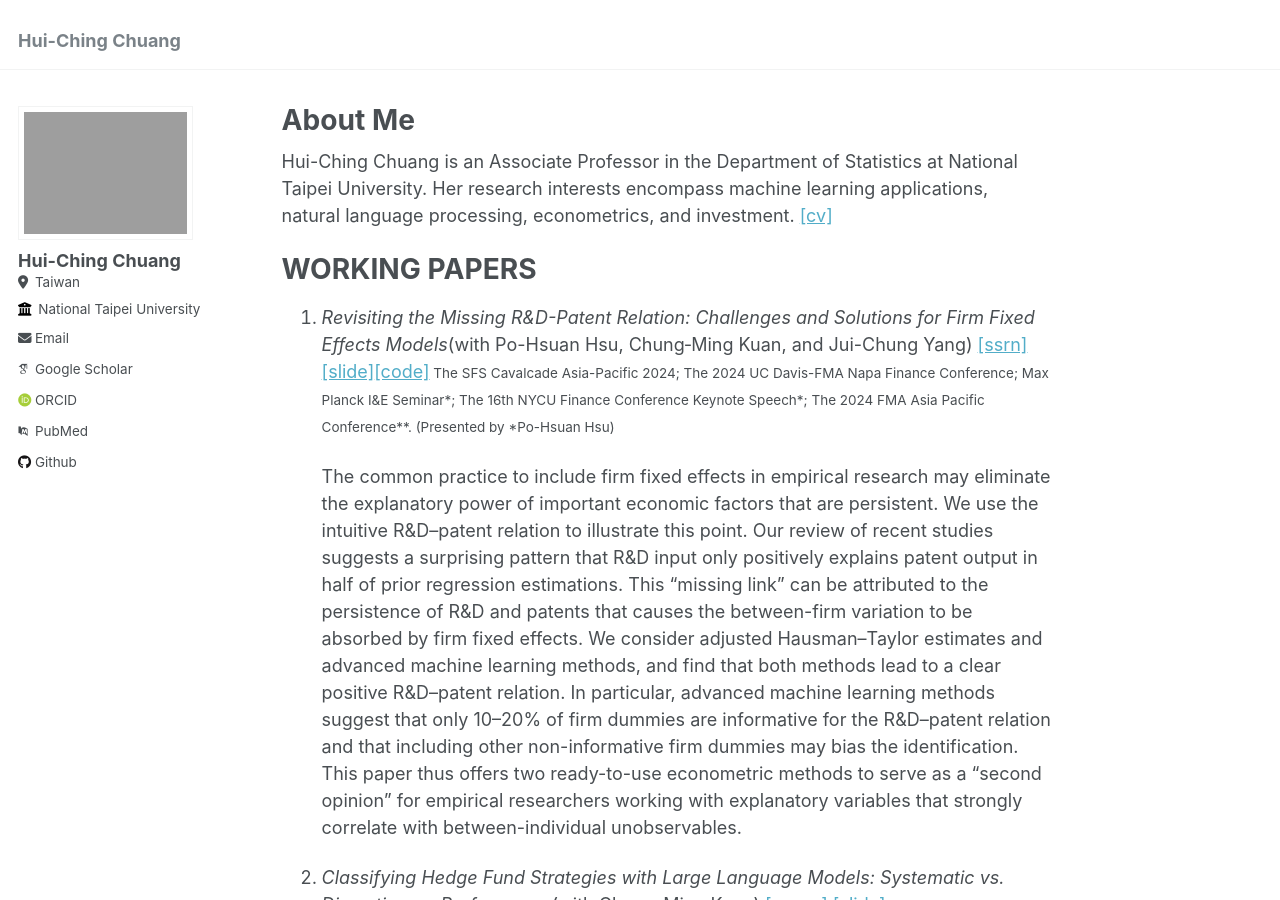
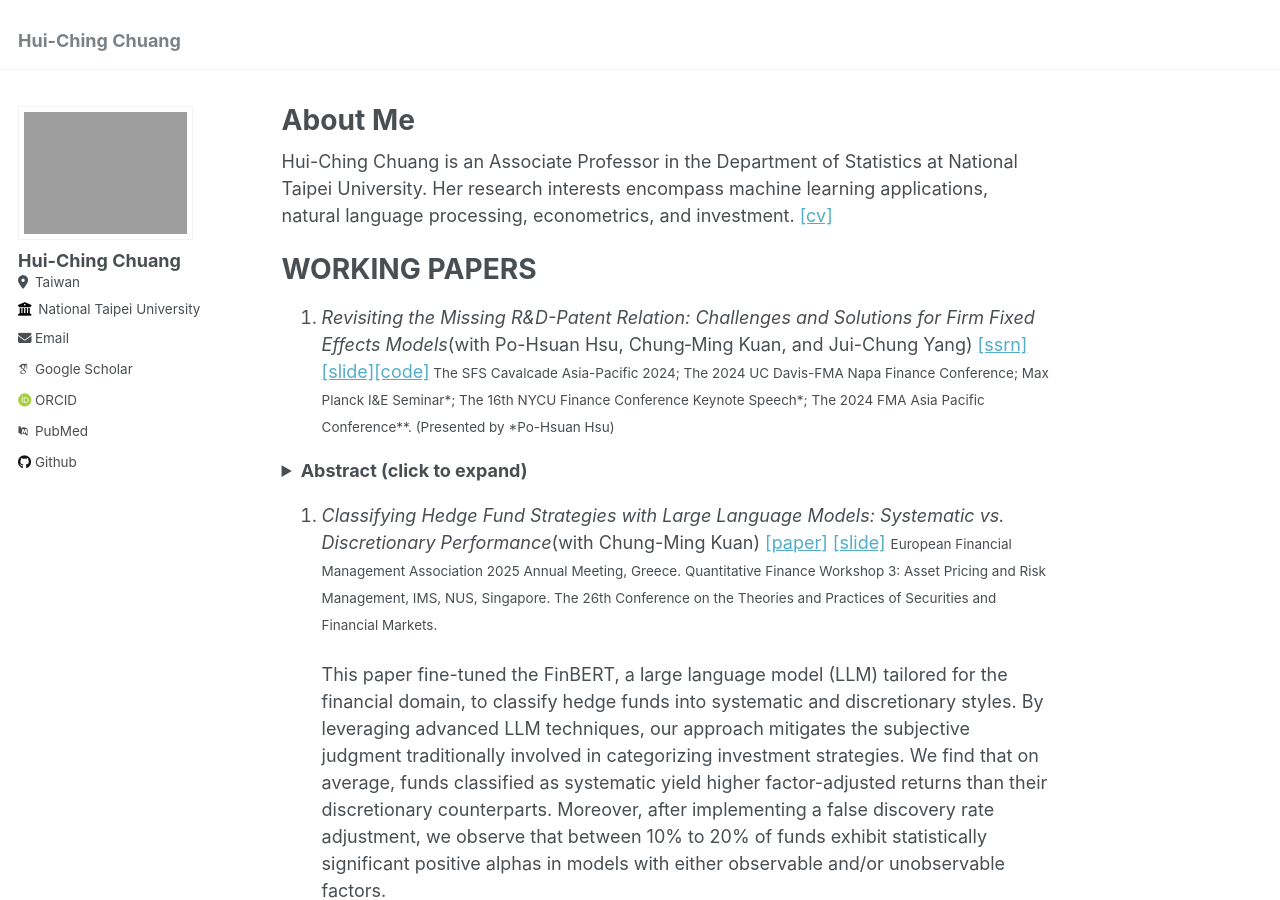
Before and after one commit to hcchuang/hcchuang.github.io, a Jekyll site: the page built from _pages/about.md, in a window 1280 px wide and 900 px high. Built offline with Jekyll 4.4.1, drawn with Linux system fonts in a browser that asks for light colours; some web fonts are replaced.

Commit message:
Update about.md

```diff
--- a/_pages/about.md
+++ b/_pages/about.md
@@ -14,9 +14,10 @@ Hui-Ching Chuang is an Associate Professor in the Department of Statistics at Na
 WORKING PAPERS
 ======
 1. _Revisiting the Missing R&D-Patent Relation: Challenges and Solutions for Firm Fixed Effects Models_(with Po-Hsuan Hsu, Chung‐Ming Kuan, and Jui-Chung Yang) [\[ssrn\]](https://papers.ssrn.com/sol3/papers.cfm?abstract_id=4636846){:target="_blank"} [\[slide\]](/files/MissingRDPatentFE_Slide.pdf){:target="_blank"}[\[code\]](https://github.com/hcchuang/Revisiting-the-Missing-RD-Patent-Relation_Challenges-and-Solutions-for-Firm-Fixed-Effects-Models){:target="_blank"}<small> The SFS Cavalcade Asia-Pacific 2024; The 2024 UC Davis-FMA Napa Finance Conference; Max Planck I&E Seminar\*; The 16th NYCU Finance Conference Keynote Speech\*; The 2024 FMA Asia Pacific Conference**. (Presented by *Po-Hsuan Hsu)</small>
-
+<details>
+<summary><strong>Abstract (click to expand)</strong></summary>
    The common practice to include firm fixed effects in empirical research may eliminate the explanatory power of important economic factors that are persistent. We use the intuitive R&D–patent relation to illustrate this point. Our review of recent studies suggests a surprising pattern that R&D input only positively explains patent output in half of prior regression estimations. This "missing link" can be attributed to the persistence of R&D and patents that causes the between-firm variation to be absorbed by firm fixed effects. We consider adjusted Hausman–Taylor estimates and advanced machine learning methods, and find that both methods lead to a clear positive R&D–patent relation. In particular, advanced machine learning methods suggest that only 10–20% of firm dummies are informative for the R&D–patent relation and that including other non-informative firm dummies may bias the identification. This paper thus offers two ready-to-use econometric methods to serve as a "second opinion" for empirical researchers working with explanatory variables that strongly correlate with between-individual unobservables.
-
+</details>
 
 2. _Classifying Hedge Fund Strategies with Large Language Models: Systematic vs. Discretionary Performance_(with Chung-Ming Kuan) [\[paper\]](/files/ManMachineHFR_20250420.pdf){:target="_blank"} [\[slide\]](/files/ManMachineHFR_slide.pdf) <small> European Financial Management Association 2025 Annual Meeting, Greece. Quantitative Finance Workshop 3: Asset Pricing and Risk Management, IMS, NUS, Singapore. The 26th Conference on the Theories and Practices of Securities and Financial Markets.</small>
 
```
